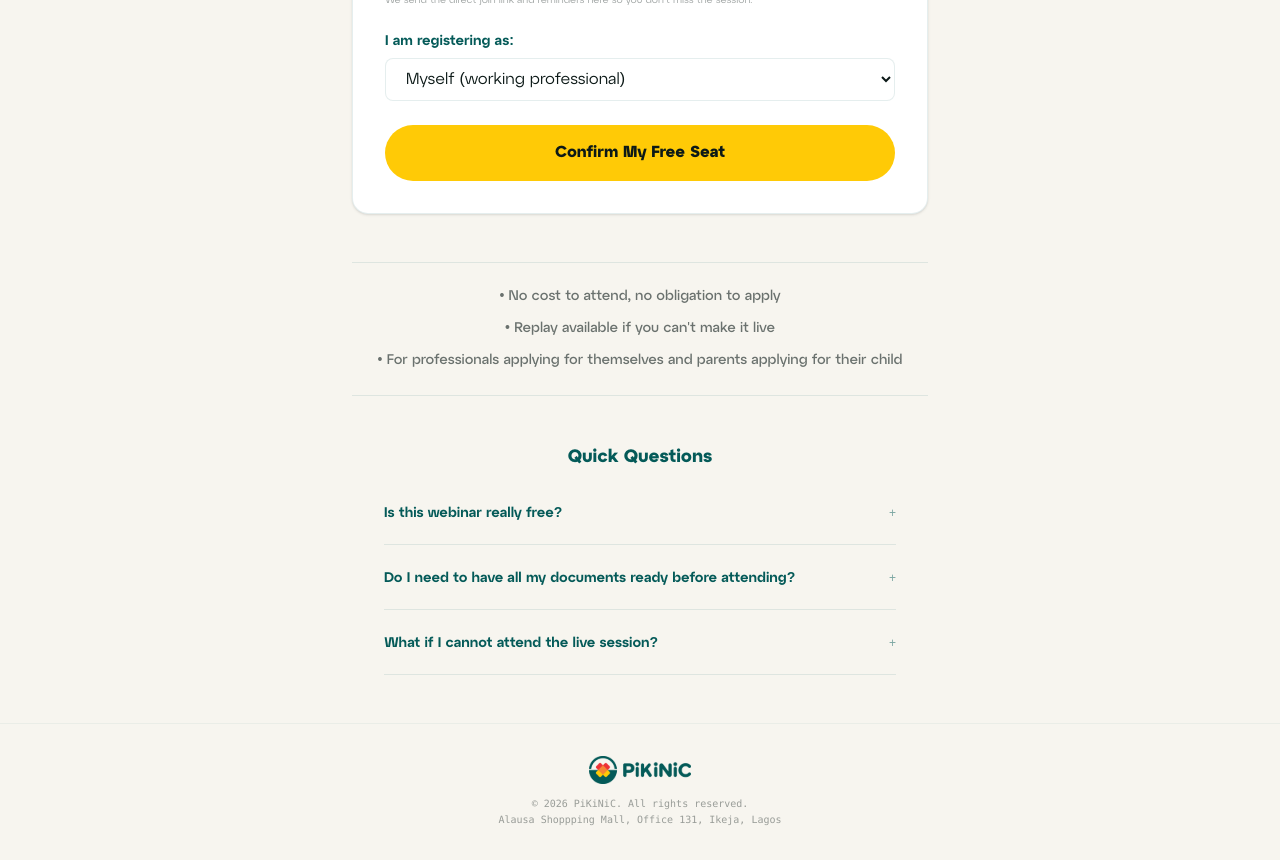
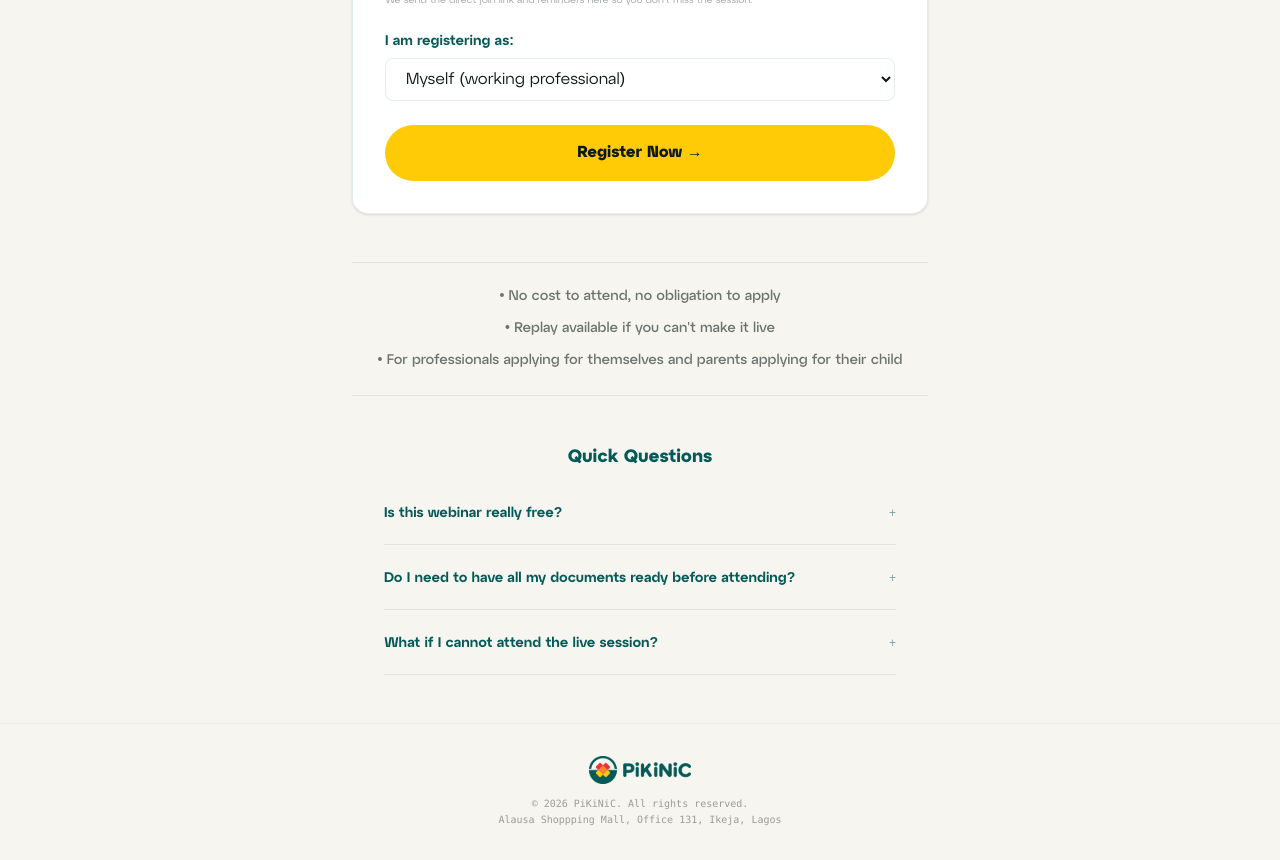
Before and after one commit to Pikinic/pikinic-webinar, a Next.js app: page /webinar/register in a window 1280 px wide. Shown: the part 820-1680 px from the top of the page. Built offline with nearby package versions, Linux system fonts and the light colour scheme; no server answers.

Commit message:
feat: place registration form under hero and update CTAs to Register Now

```diff
--- a/app/components/Header.tsx
+++ b/app/components/Header.tsx
@@ -74,7 +74,7 @@ export default function Header() {
             href="/webinar/register"
             className="inline-flex items-center justify-center px-6 py-2.5 rounded-full text-sm font-semibold text-ink-900 bg-yellow-400 border border-yellow-400 hover:bg-yellow-400/90 hover:border-yellow-400/90 focus:outline-none focus:ring-2 focus:ring-yellow-400 focus:ring-offset-2 transition-all duration-200"
           >
-            Reserve Your Seat
+            Register Now
           </Link>
         </div>
 
@@ -153,7 +153,7 @@ export default function Header() {
               onClick={closeMenu}
               className="block w-full text-center py-3 rounded-full text-base font-semibold text-ink-900 bg-yellow-400 hover:bg-yellow-400/90 transition-colors"
             >
-              Reserve Your Seat
+              Register Now
             </Link>
           </div>
         </div>
--- a/app/layout.tsx
+++ b/app/layout.tsx
@@ -5,7 +5,7 @@ import { Analytics } from "@vercel/analytics/next";
 import { GoogleAnalytics } from "@next/third-parties/google";
 
 export const metadata: Metadata = {
-  title: "PiKiNiC — Get Your UK University Offer in 24 Hours",
+  title: "PiKiNiC — Get Your UK University Offer in 24-48 Hours",
   description: "Learn the direct admissions system Nigerian professionals and parents are using to secure UK offers before September intake closes.",
 };
 
--- a/app/page.tsx
+++ b/app/page.tsx
@@ -1,4 +1,4 @@
-import React from "react";
+import React, { Suspense } from "react";
 import Image from "next/image";
 import Link from "next/link";
 import ScrollProgress from "./components/ScrollProgress";
@@ -7,6 +7,7 @@ import Countdown from "./components/Countdown";
 import TimelineRail from "./components/TimelineRail";
 import FaqAccordion from "./components/FaqAccordion";
 import Reveal from "./components/Reveal";
+import RegisterForm from "./components/RegisterForm";
 
 export default function Homepage() {
   return (
@@ -21,7 +22,7 @@ export default function Homepage() {
       <main className="flex-grow">
 
         {/* Hero Section */}
-        <section id="hero" className="bg-cream-50 pt-12 pb-24 md:py-32 border-b border-teal-900/5 relative">
+        <section id="hero" className="bg-cream-50 pt-12 pb-16 md:py-24 border-b border-teal-900/5 relative">
           <div className="absolute top-0 right-0 w-96 h-96 bg-teal-900/[0.02] rounded-full blur-3xl pointer-events-none -mr-32 -mt-32" />
           <div className="absolute bottom-0 left-0 w-96 h-96 bg-red-500/[0.02] rounded-full blur-3xl pointer-events-none -ml-32 -mb-32" />
 
@@ -60,14 +61,13 @@ export default function Homepage() {
                 {/* Action Buttons */}
                 <Reveal delay={500} duration={600}>
                   <div className="flex flex-col sm:flex-row items-stretch sm:items-center gap-4 w-full sm:w-auto pt-2">
-                    <Link
-                      href="/webinar/register"
+                    <a
+                      href="#register-section"
                       className="inline-flex items-center justify-center px-8 py-4 rounded-full text-base font-bold text-white bg-red-500 hover:bg-red-500/95 hover:scale-[1.02] active:scale-[0.98] transition-all duration-200 shadow-[0_4px_20px_rgba(237,50,55,0.2)] text-center group"
                     >
-                      Register now
+                      Register Now
                       <span className="ml-2 transform group-hover:translate-x-0.5 transition-transform">→</span>
-                    </Link>
-
+                    </a>
                   </div>
                 </Reveal>
               </div>
@@ -95,7 +95,18 @@ export default function Homepage() {
           </div>
         </section>
 
-        {/* Trust Bar Section */}
+        {/* Registration Section (Directly Under Hero) */}
+        <section id="register-section" className="bg-cream-50 py-12 md:py-16 border-b border-teal-900/5 relative">
+          <div className="max-w-7xl mx-auto px-4 sm:px-6 lg:px-8 relative z-10">
+            <Reveal delay={100}>
+              <Suspense fallback={<div className="w-full max-w-xl mx-auto h-[480px] bg-white rounded-3xl animate-pulse shadow-sm" />}>
+                <RegisterForm />
+              </Suspense>
+            </Reveal>
+          </div>
+        </section>
+
+        {/* Trust Bar Section (Visa Completion Numbers) */}
         <section className="bg-cream-50 py-12 border-b border-teal-900/10">
           <div className="max-w-7xl mx-auto px-4 sm:px-6 lg:px-8">
             <div className="grid grid-cols-2 lg:grid-cols-4 gap-8 lg:gap-12 divide-y-0 lg:divide-x divide-teal-900/10 text-center lg:text-left py-4">
@@ -441,12 +452,12 @@ export default function Homepage() {
             </div>
 
             {/* CTA Button */}
-            <Link
-              href="/webinar/register"
+            <a
+              href="#register-section"
               className="inline-flex items-center justify-center px-10 py-5 rounded-full text-base font-bold text-ink-900 bg-yellow-400 hover:bg-yellow-400/90 active:scale-[0.98] transition-all duration-200 shadow-md shadow-yellow-400/5"
             >
-              Register for the free webinar →
-            </Link>
+              Register Now →
+            </a>
           </div>
         </section>
 
--- a/app/webinar/register/page.tsx
+++ b/app/webinar/register/page.tsx
@@ -316,7 +316,7 @@ function RegisterPageContent() {
             disabled={isSubmitting}
             className={`w-full py-4 px-6 rounded-full text-base font-bold text-ink-900 bg-yellow-400 hover:bg-yellow-400/90 focus:outline-none focus:ring-2 focus:ring-yellow-400 focus:ring-offset-2 transition-all flex items-center justify-center`}
           >
-            Confirm My Free Seat
+            Register Now →
           </button>
         </form>
       ) : (
```
